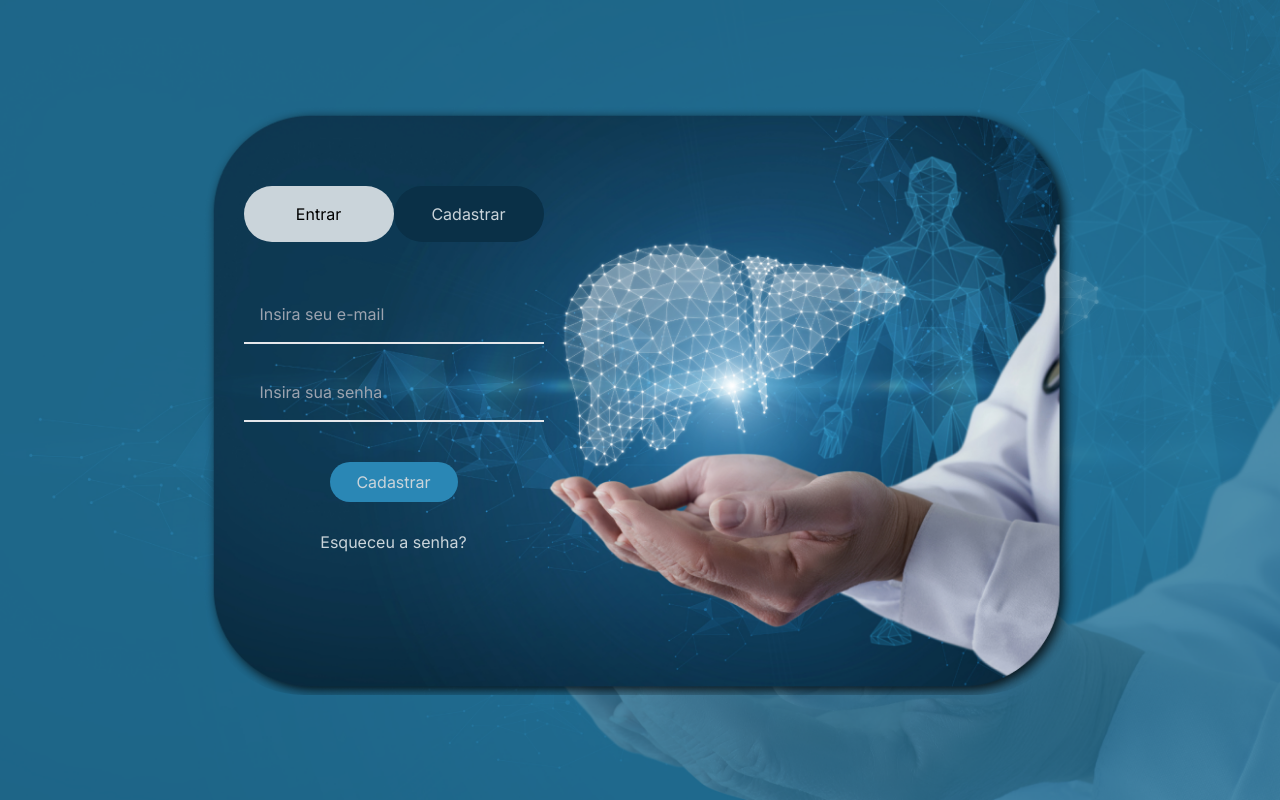
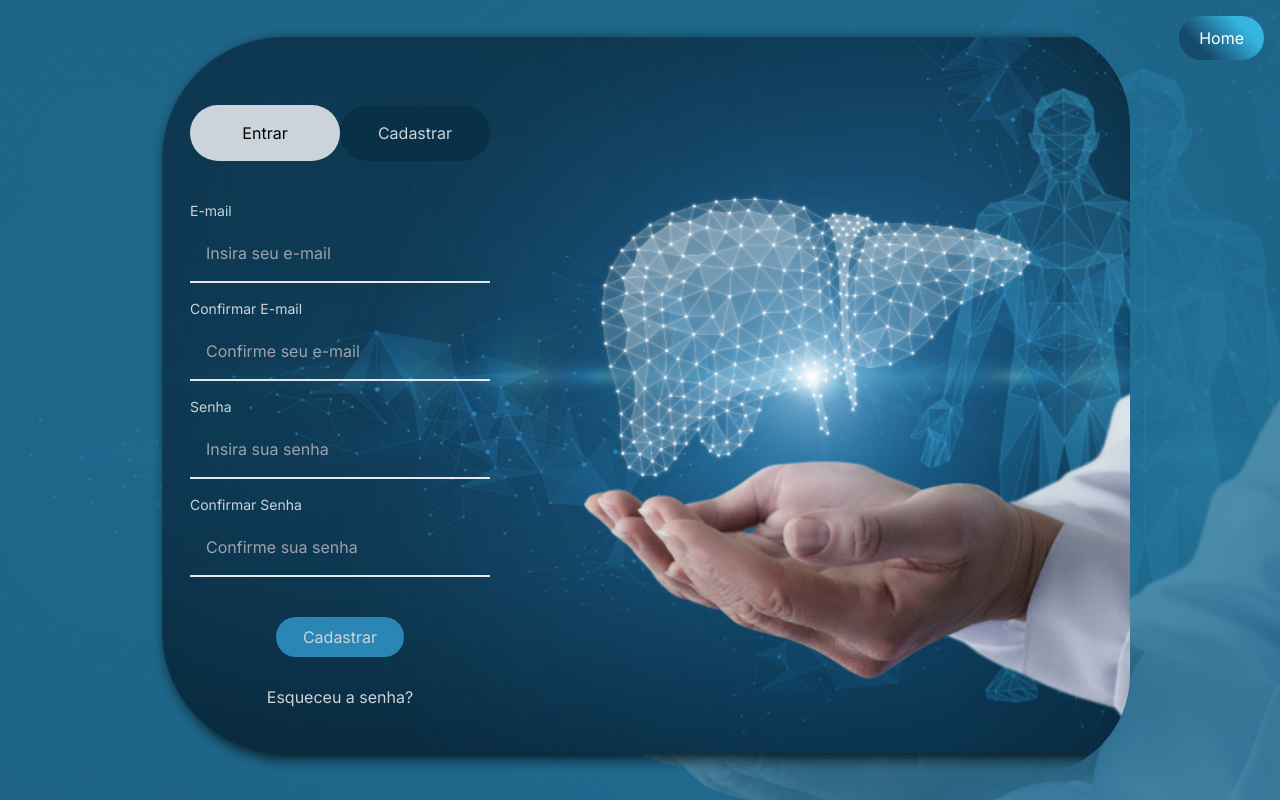
Before and after one commit to hepatohub/frontend, a Next.js app: page /login in a window 1280 px wide. Both pictures are taken after a click on the button "Cadastrar". Built offline with nearby package versions, Linux system fonts and the light colour scheme.

Commit message:
alteração do formulário de cadastro

```diff
--- a/package.json
+++ b/package.json
@@ -13,6 +13,7 @@
     "next": "14.1.4",
     "react": "^18",
     "react-dom": "^18",
+    "react-hook-form": "^7.51.5",
     "react-icons": "^5.0.1",
     "react-responsive": "^10.0.0"
   },
--- a/src/app/login/page.js
+++ b/src/app/login/page.js
@@ -1,19 +1,96 @@
 "use client";
+import Button from '@/components/Button';
 import React, { useState } from 'react';
 
 const Login = () => {
   const [activeTab, setActiveTab] = useState("Entrar");
+  const [email, setEmail] = useState("");
+  const [confirmEmail, setConfirmEmail] = useState("");
+  const [password, setPassword] = useState("");
+  const [confirmPassword, setConfirmPassword] = useState("");
+  const [loginEmail, setLoginEmail] = useState("");
+  const [loginPassword, setLoginPassword] = useState("");
+  const [error, setError] = useState("");
+  const [success, setSuccess] = useState("");
 
   const toggleTab = (tab) => {
     setActiveTab(tab);
+    setError("");
+    setSuccess("");
+  };
+
+  const validateEmail = (email) => {
+    const re = /^[a-zA-Z0-9._%+-]+@[a-zA-Z0-9.-]+\.[a-zA-Z]{2,}$/;
+    return re.test(String(email).toLowerCase());
+  };
+
+  const validatePassword = (password) => {
+    const re = /^(?=.*[a-z])(?=.*[A-Z])(?=.*\d)(?=.*[@$!%*?&])[A-Za-z\d@$!%*?&]{8,14}$/;
+    return re.test(password);
+  };
+
+  const handleRegister = async (e) => {
+    e.preventDefault();
+    setError("");
+    setSuccess("");
+
+    if (!validateEmail(email)) {
+      setError("Por favor, insira um endereço de e-mail válido.");
+      return;
+    }
+
+    if (email !== confirmEmail) {
+      setError("Os endereços de e-mail não coincidem.");
+      return;
+    }
+
+    if (!validatePassword(password)) {
+      setError("A senha deve ter entre 8 e 14 caracteres, incluindo pelo menos uma letra maiúscula, uma letra minúscula, um número e um caractere especial.");
+      return;
+    }
+
+    if (password !== confirmPassword) {
+      setError("As senhas não coincidem.");
+      return;
+    }
+
+    // Simulate a call to check if the email is unique
+    const isEmailUnique = await mockCheckEmailUnique(email);
+    if (!isEmailUnique) {
+      setError("O endereço de e-mail já está associado a uma conta existente.");
+      return;
+    }
+
+    // Simulate successful registration
+    setSuccess("Registro bem-sucedido! Redirecionando para a página inicial...");
+    setTimeout(() => {
+      window.location.href = "/Homepage"; // Redirect to homepage
+    }, 2000);
+  };
+
+  const mockCheckEmailUnique = async (email) => {
+    // Mock function to simulate email uniqueness check
+    return new Promise((resolve) => {
+      setTimeout(() => {
+        resolve(email !== "existing@example.com");
+      }, 1000);
+    });
+  };
+
+  const handleLogin = (e) => {
+    e.preventDefault();
+    // Handle login logic here
+    console.log("Logging in with", loginEmail, loginPassword);
   };
 
   return (
-    <div className="flex justify-center items-center h-screen bg-bgLogin bg-no-repeat bg-cover bg-footer">
+    <div className="flex flex-col justify-center items-center h-screen bg-bgLogin bg-no-repeat bg-cover bg-footer relative">
+      <div className="absolute top-0 right-0 m-4">
+        <Button text="Home" href="/Homepage" />
+      </div>
 
-    <div className="bg-login2 bg-no-repeat bg-cover flex pt-20 pl-10 w-[873px] h-[589px] rounded-[100px]">
-
-      <div className="max-w-sm w-[300px] h-[475px] shadow-none shadow-right border-l-0  overflow-hidden">
+      <div className="bg-login2 bg-no-repeat bg-cover flex pt-20 pl-10 w-[980px] h-[750px] rounded-[100px]">
+        <div className="max-w-sm w-[300px] h-[675px] shadow-none shadow-right border-l-0 overflow-hidden">
           <div className="flex justify-between">
             <button
               className={`p-4 w-[50%] text-center ${
@@ -25,7 +102,7 @@ const Login = () => {
             </button>
             <button
               className={`p-4 w-[50%] text-center ml-[-4px] ${
-              activeTab === "Cadastrar" ? " bg-button-login  text-cards rounded-full " : "bg-cards text-button-login rounded-full "
+                activeTab === "Cadastrar" ? " bg-button-login text-cards rounded-full " : "bg-cards text-button-login rounded-full "
               }`}
               onClick={() => toggleTab("Cadastrar")}
             >
@@ -33,52 +110,123 @@ const Login = () => {
             </button>
           </div>
           <div className="pt-10">
-          <form>
+            {activeTab === "Entrar" ? (
+              <form onSubmit={handleLogin}>
                 <div className="mb-4">
-              <label htmlFor="username" className="block text-sm text-cards">
-
+                  <label htmlFor="loginEmail" className="block text-sm text-cards">
+                    E-mail
                   </label>
                   <input
                     type="text"
-                id="username"
-                className="mt-1 p-4 w-full bg-transparent border-b-2   outline-none"
-                placeholder='Insira seu e-mail'
-                autoFocus
+                    id="loginEmail"
+                    className="mt-1 p-4 w-full bg-transparent border-b-2 outline-none"
+                    placeholder="Insira seu e-mail"
+                    value={loginEmail}
+                    onChange={(e) => setLoginEmail(e.target.value)}
+                    required
                   />
                 </div>
                 <div className="mb-4 relative">
-              <label htmlFor="password" className="block text-sm text-cards">
-
+                  <label htmlFor="loginPassword" className="block text-sm text-cards">
+                    Senha
                   </label>
                   <input
                     type="password"
-                id="password"
-                placeholder='Insira sua senha'
-                className="mt-1 p-4 w-full  border-b-2 bg-transparent outline-none"
+                    id="loginPassword"
+                    placeholder="Insira sua senha"
+                    className="mt-1 p-4 w-full border-b-2 bg-transparent outline-none"
+                    value={loginPassword}
+                    onChange={(e) => setLoginPassword(e.target.value)}
+                    required
                   />
-              <span
-                className="absolute top-2 right-4 cursor-pointer"
-                onClick={() => {
-                  const passwordInput = document.getElementById("password");
-                  passwordInput.type === "password"
-                    ? (passwordInput.type = "text")
-                    : (passwordInput.type = "password");
-                }}
-              >
-                <i className="fa fa-eye-slash"></i>
-              </span>
                 </div>
-
                 <div className="mb-4 pt-6 flex justify-center">
                   <button
                     type="submit"
                     className="w-32 bg-button shadow-[0px 4px 4px 0px rgba(255, 255, 255, 0.25) inset] hover:bg-blue-600 text-cards py-2 rounded-[64px] transition duration-300"
                   >
-                {activeTab}
+                    Entrar
                   </button>
                 </div>
               </form>
-          <div className=" py-3 text-center">
+            ) : (
+              <form onSubmit={handleRegister}>
+                <div className="mb-4">
+                  <label htmlFor="email" className="block text-sm text-cards">
+                    E-mail
+                  </label>
+                  <input
+                    type="text"
+                    id="email"
+                    className="mt-1 p-4 w-full bg-transparent border-b-2 outline-none"
+                    placeholder="Insira seu e-mail"
+                    value={email}
+                    onChange={(e) => setEmail(e.target.value)}
+                    required
+                  />
+                </div>
+                <div className="mb-4">
+                  <label htmlFor="confirmEmail" className="block text-sm text-cards">
+                    Confirmar E-mail
+                  </label>
+                  <input
+                    type="text"
+                    id="confirmEmail"
+                    className="mt-1 p-4 w-full bg-transparent border-b-2 outline-none"
+                    placeholder="Confirme seu e-mail"
+                    value={confirmEmail}
+                    onChange={(e) => setConfirmEmail(e.target.value)}
+                    required
+                  />
+                </div>
+                <div className="mb-4 relative">
+
+                  <label htmlFor="password" className="block text-sm text-cards">
+                    Senha
+                  </label>
+                  <input
+                    type="password"
+                    id="password"
+                    placeholder="Insira sua senha"
+                    className="mt-1 p-4 w-full border-b-2 bg-transparent outline-none"
+                    value={password}
+                    onChange={(e) => setPassword(e.target.value)}
+                    required
+                  />
+                </div>
+                <div className="mb-4 relative">
+                  <label htmlFor="confirmPassword" className="block text-sm text-cards">
+                    Confirmar Senha
+                  </label>
+                  <input
+                    type="password"
+                    id="confirmPassword"
+                    placeholder="Confirme sua senha"
+                    className="mt-1 p-4 w-full border-b-2 bg-transparent outline-none"
+                    value={confirmPassword}
+                    onChange={(e) => setConfirmPassword(e.target.value)}
+                    required
+                  />
+                </div>
+                <div className="mb-4 pt-6 flex justify-center">
+                  <button
+                    type="submit"
+                    className="w-32 bg-button shadow-[0px 4px 4px 0px rgba(255, 255, 255, 0.25) inset] hover:bg-blue-600 text-cards py-2 rounded-[64px] transition duration-300"
+                  >
+                    Cadastrar
+                  </button>
+                </div>
+              </form>
+            )}
+
+            {/* Exibição da mensagem de erro */}
+            {error && <div className="text-red-500 text-center">{error}</div>}
+
+            {/* Exibição da mensagem de sucesso */}
+            {success && <div className="text-green-500 text-center">{success}</div>}
+
+            {/* Link para redefinir senha */}
+            <div className="py-3 text-center">
               <a href="#" className="text-cards">
                 Esqueceu a senha?
               </a>
@@ -87,7 +235,7 @@ const Login = () => {
         </div>
       </div>
     </div>
-  );
-}
+  );}
+
 
 export default Login;
--- a/src/components/Header/index.jsx
+++ b/src/components/Header/index.jsx
@@ -2,11 +2,11 @@
 import React, { useState, useContext } from 'react';
 import Image from 'next/image';
 import Link from 'next/link';
-import { SearchContext } from '@/contexts/SearchContext';
+// import { SearchContext } from '@/contexts/SearchContext';
 import { useMediaQuery } from 'react-responsive';
 
 const Header = () => {
-  const { searchTerm, setSearchTerm } = useContext(SearchContext);
+  // const { searchTerm, setSearchTerm } = useContext(SearchContext);
   const [isMenuOpen, setIsMenuOpen] = useState(false);
   const isMobile = useMediaQuery({ maxWidth: 768 });
 
@@ -56,7 +56,7 @@ const Header = () => {
                 <input
                   type="text"
                   placeholder="Pesquisar..."
-                  value={searchTerm}
+                  // value={searchTerm}
                   onChange={handleChange}
                   className="bg-white text-gray-800 px-4 py-2 rounded-full focus:outline-none focus:ring-2 focus:ring-blue-400"
                 />
@@ -102,7 +102,7 @@ const Header = () => {
               <input
                 type="text"
                 placeholder="Pesquisar..."
-                value={searchTerm}
+                // value={searchTerm}
                 onChange={handleChange}
                 className="bg-white text-gray-800 px-4 py-2 rounded-full focus:outline-none focus:ring-2 focus:ring-blue-400 w-full"
               />
```
Also changed, not shown: 1 other file (tests, documents, lock files or other folders). Lines whose indentation alone changed are shown as unchanged.
